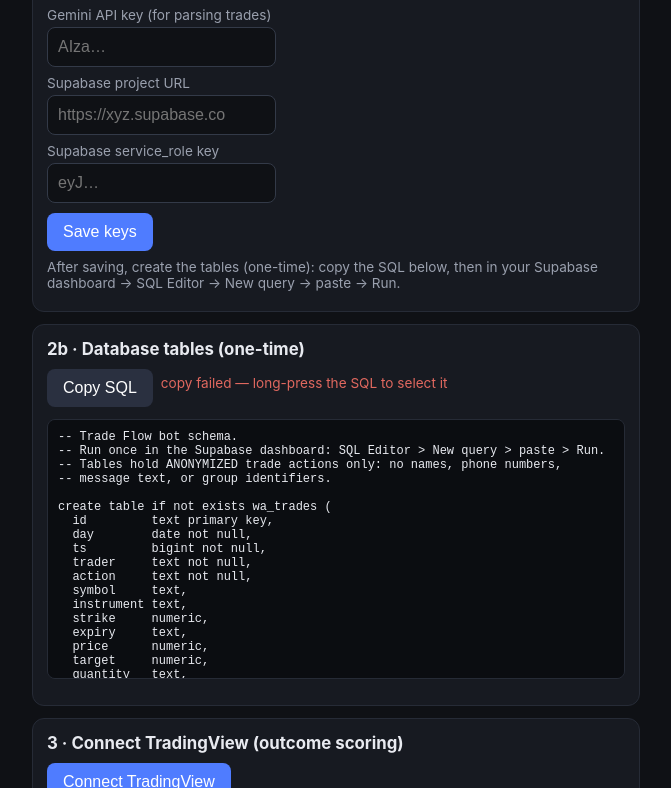
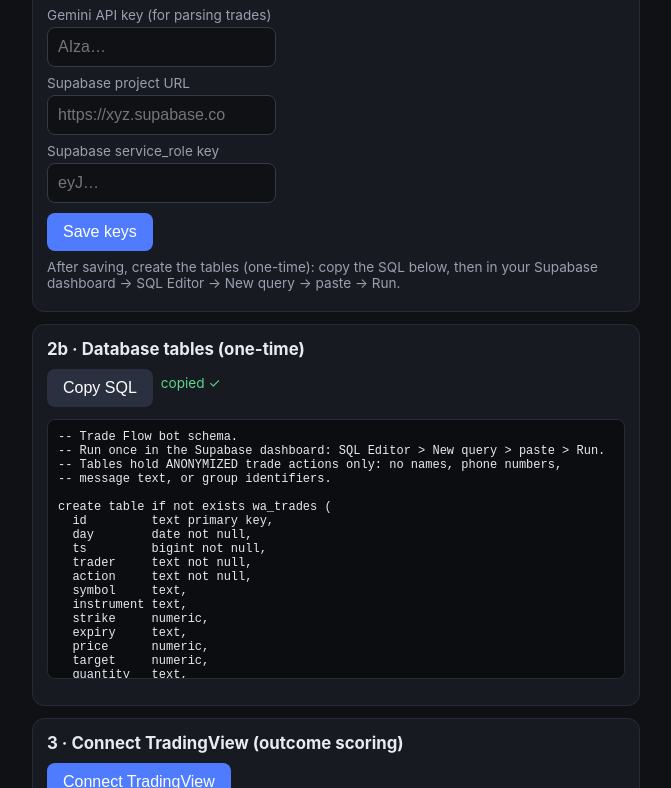
Before and after one commit to vibhortayal/wa-trade-bot, a website: page public/setup.html in a window 1280 px wide. Both pictures are taken after a click on the button "Copy SQL". Shown: the part 460-1248 px from the top of the page, without its empty margins (304-975 px from the left). Drawn offline with Linux system fonts and the light colour scheme; no server answers.

Commit message:
Setup page: clipboard fallback for plain-HTTP copy button

```diff
--- a/public/setup.html
+++ b/public/setup.html
@@ -274,11 +274,28 @@ async function tailLog() {
 
 async function copySql() {
   const t = document.getElementById('sqlbox').innerText;
+  const out = document.getElementById('sqlCopied');
+  const done = () => { out.innerHTML = '<span class="ok">copied ✓</span>'; };
+  const fail = () => { out.innerHTML = '<span class="no">copy failed — long-press the SQL to select it</span>'; };
+  // navigator.clipboard needs HTTPS; this page is plain HTTP, so fall back
+  // to the legacy execCommand path which works in insecure contexts.
   try {
-    await navigator.clipboard.writeText(t);
-    document.getElementById('sqlCopied').innerHTML = '<span class="ok">copied ✓</span>';
+    if (navigator.clipboard && window.isSecureContext) {
+      await navigator.clipboard.writeText(t);
+      done(); return;
+    }
+    throw new Error('insecure context');
   } catch (e) {
-    document.getElementById('sqlCopied').innerHTML = '<span class="no">copy failed — long-press the SQL to select it</span>';
+    try {
+      const ta = document.createElement('textarea');
+      ta.value = t;
+      ta.style.position = 'fixed'; ta.style.opacity = '0';
+      document.body.appendChild(ta);
+      ta.focus(); ta.select();
+      const ok = document.execCommand('copy');
+      document.body.removeChild(ta);
+      if (ok) done(); else fail();
+    } catch (e2) { fail(); }
   }
 }
 
```
